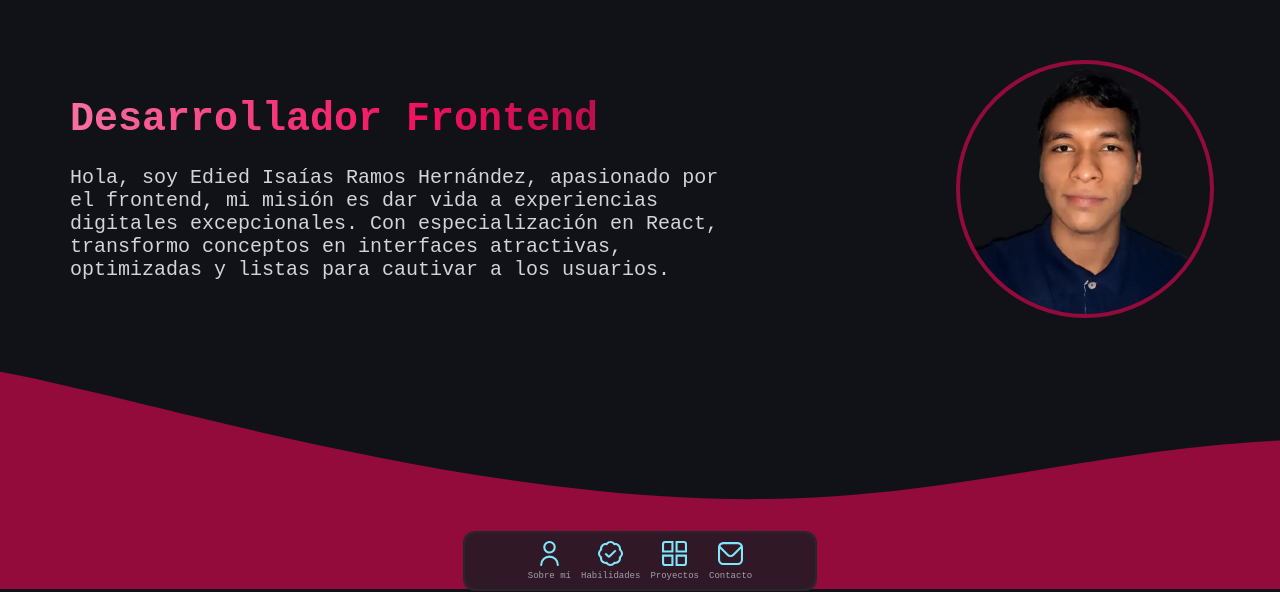
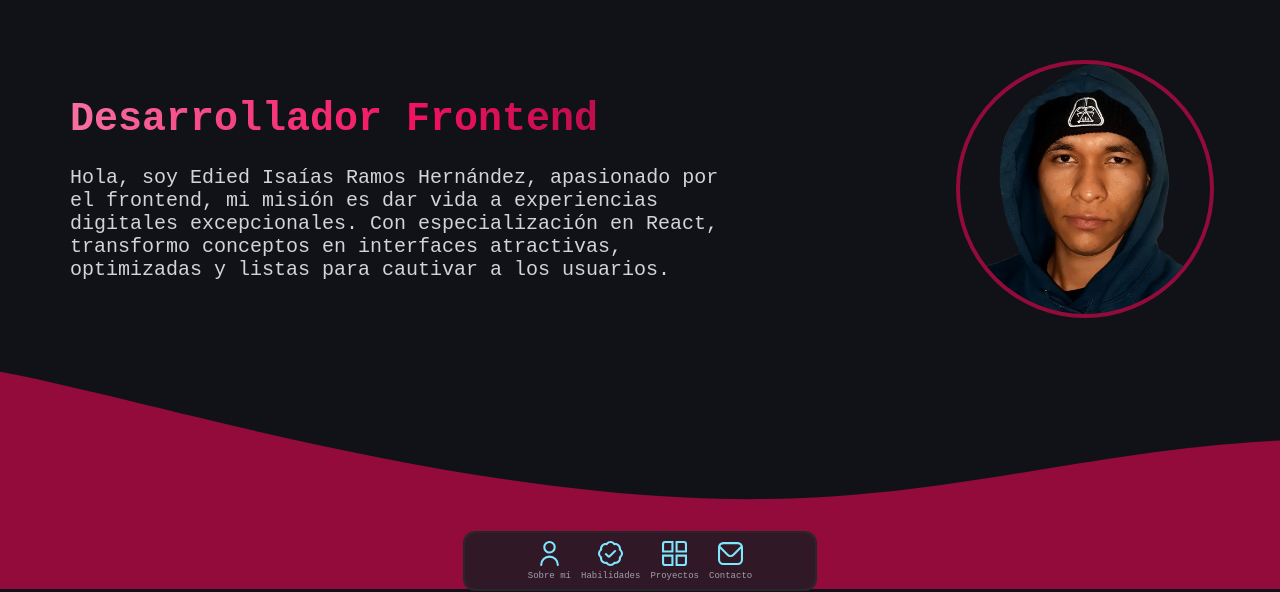
Before and after one commit to EdiedRamos/Edied, a React (Vite) app: page / in a window 1280 px wide. Shown: the part 211-803 px from the top of the page. Built offline with nearby package versions, Linux system fonts and the light colour scheme; a web font is replaced by a local one.

Commit message:
chore: update profile image

```diff
--- a/src/Components/Atoms/MyFace/MyFace.scss
+++ b/src/Components/Atoms/MyFace/MyFace.scss
@@ -5,6 +5,7 @@
   justify-content: center;
 
   img {
+    background-color: $primary;
     max-width: 100%;
     height: auto;
     border-radius: 50%;
```
Also changed, not shown: src/Resources/Profile/profile.webp.
